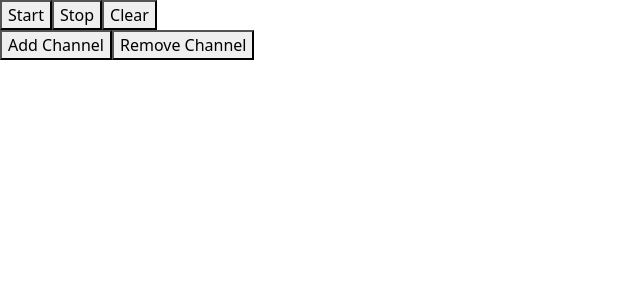
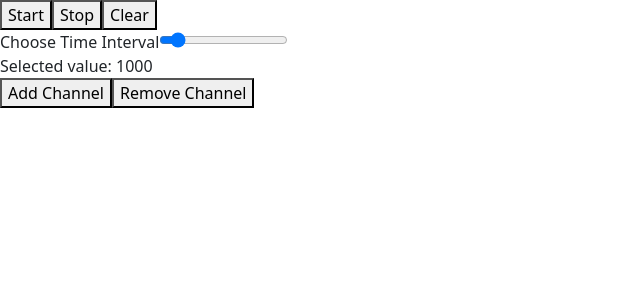
Before and after one commit to uguryilmazdev/react-data-visualizer, a React (Vite) app: page / in a window 1280 px wide. Shown: the top 300 px of the page, without its empty margins (0-640 px from the left). Built offline with nearby package versions, Linux system fonts and the light colour scheme.

Commit message:
Add edit time interval functionality

```diff
--- a/src/components/ControlPanel/ControlPanel.jsx
+++ b/src/components/ControlPanel/ControlPanel.jsx
@@ -1,11 +1,11 @@
 // eslint-disable-next-line no-unused-vars
-import React from "react";
+import React, {useState} from "react";
 import { useChannel } from "../../context/ChannelContext";
 import { useGenerator } from "../../context/GeneratorContext";
 
 function ControlPanel() {
     const { addChannel, removeChannel, clearAllChannels } = useChannel();
-    const { startGenerator, stopGenerator } = useGenerator();
+    const { timeInterval, handleTimeIntervalChange, startGenerator, stopGenerator } = useGenerator();
 
     return (
         <section>
@@ -18,6 +18,20 @@ function ControlPanel() {
                 }}>Clear</button>
             </div>
             <div>
+                <label htmlFor="rangeInput">Choose Time Interval</label>
+                <input
+                    type="range"
+                    id="rangeInput"
+                    min="100"
+                    max="10000"
+                    step="100"
+                    value={timeInterval}
+                    onChange={handleTimeIntervalChange}
+                />
+                <br />
+                <span>Selected value: {timeInterval}</span>
+            </div>
+            <div>
                 <button onClick={addChannel}>Add Channel</button>
                 <button onClick={removeChannel}>Remove Channel</button>
             </div>
--- a/src/components/DataVisualization/Channel.jsx
+++ b/src/components/DataVisualization/Channel.jsx
@@ -7,7 +7,7 @@ import { useGenerator } from "../../context/GeneratorContext"
 // eslint-disable-next-line react/prop-types
 function Channel({ channelID }) {
     const { isCleared, updateChannelValues } = useChannel();
-    const { isActive } = useGenerator();
+    const { isActive, timeInterval } = useGenerator();
     const [randomNumbers, setRandomNumbers] = useState([]);
 
     // Generate a random number within the spesified time interval
@@ -19,7 +19,7 @@ function Channel({ channelID }) {
             interval = setInterval(() => {
                 const newRandomNumber = getRandomInt(0, 10);
                 setRandomNumbers(prevNumbers => [...prevNumbers, newRandomNumber]);
-            }, 1000);
+            }, timeInterval);
         }
 
         return () => clearInterval(interval);
--- a/src/context/GeneratorContext.jsx
+++ b/src/context/GeneratorContext.jsx
@@ -10,6 +10,7 @@ export function useGenerator() {
 // eslint-disable-next-line react/prop-types
 export function GeneratorProvider({ children }) {
     const [isActive, setIsActive] = useState(false);
+    const [timeInterval, setTimeInterval] = useState(1000);
 
     function startGenerator() {
         setIsActive(true);
@@ -19,12 +20,18 @@ export function GeneratorProvider({ children }) {
         setIsActive(false);
     }
 
+    const handleTimeIntervalChange = (event) => {
+        setTimeInterval(event.target.value);
+      };
+
     return (
         <GeneratorContext.Provider
         value={{
             isActive,
+            timeInterval,
             startGenerator,
             stopGenerator,
+            handleTimeIntervalChange,
         }}>
             {children}
         </GeneratorContext.Provider>
```
